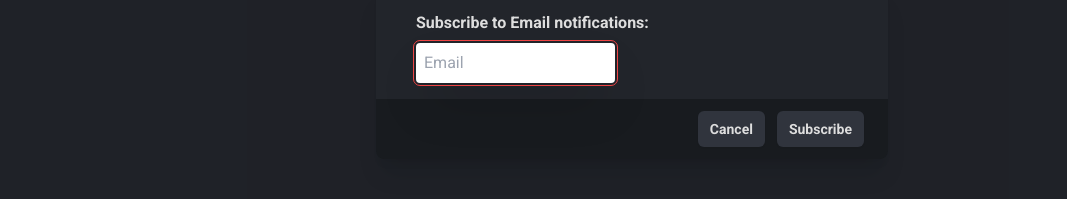
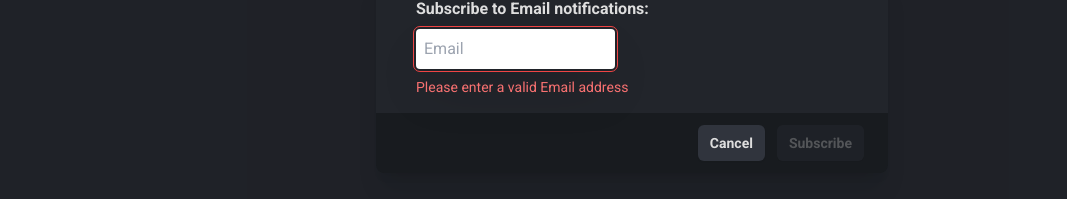
Before and after one commit to camelCaseCrew/itu_predictive_maintenance, a Next.js app in the folder frontend/: page /history in a window 1280 px wide. Both pictures are taken after a click on the element "Subscribe". Shown: the part 327-526 px from the top of the page, without its empty margins (8-1075 px from the left). Built offline with nearby package versions, Linux system fonts and the light colour scheme; no server answers.

Commit message:
Changed: way we check if email is valid

```diff
--- a/frontend/src/components/Modal.tsx
+++ b/frontend/src/components/Modal.tsx
@@ -52,14 +52,15 @@ export default function Modal() {
                              placeholder='Email'
                              onChange={(e) => setEmail(e.target.value)}
                       />
-                      <span className="mt-2 text-sm text-red-400 hidden peer peer-[&:not(:placeholder-shown):not(:focus):invalid]:block">Please enter a valid Email address</span>
+                      {!validateEmail(email) && <span className="mt-2 text-sm text-red-400 block">Please enter a valid Email address</span>}
                     </div>
                   </div>
                 </div>
                 <div className="bg-background px-4 py-3 sm:flex sm:flex-row-reverse sm:px-6">
                   <button
                     type="button"
-                    className="inline-flex w-full justify-center rounded-md bg-component2 md:hover:scale-105 px-3 py-2 text-sm font-semibold text-text shadow-sm transition duration-200 shadow-2xl sm:ml-3 sm:w-auto"
+                    className={`inline-flex w-full justify-center rounded-md bg-component2 md:hover:scale-105 px-3 py-2 text-sm font-semibold text-text shadow-sm transition duration-200 shadow-2xl sm:ml-3 sm:w-auto
+                                ${validateEmail(email) ? '' : ` cursor-not-allowed opacity-30 pointer-events-none` } `}
                     onClick={() => setOpen(false)}
                   >
                     Subscribe
```
